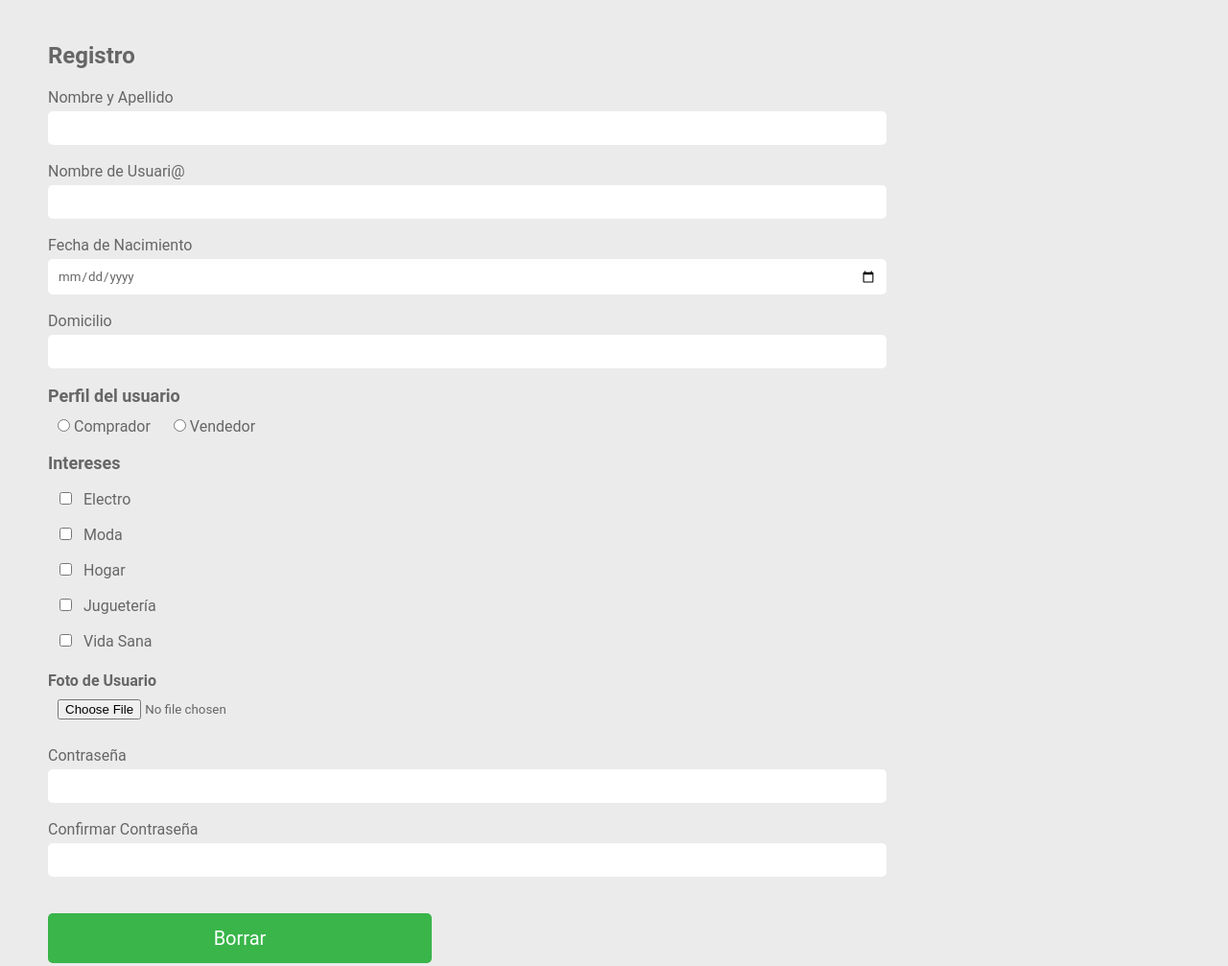
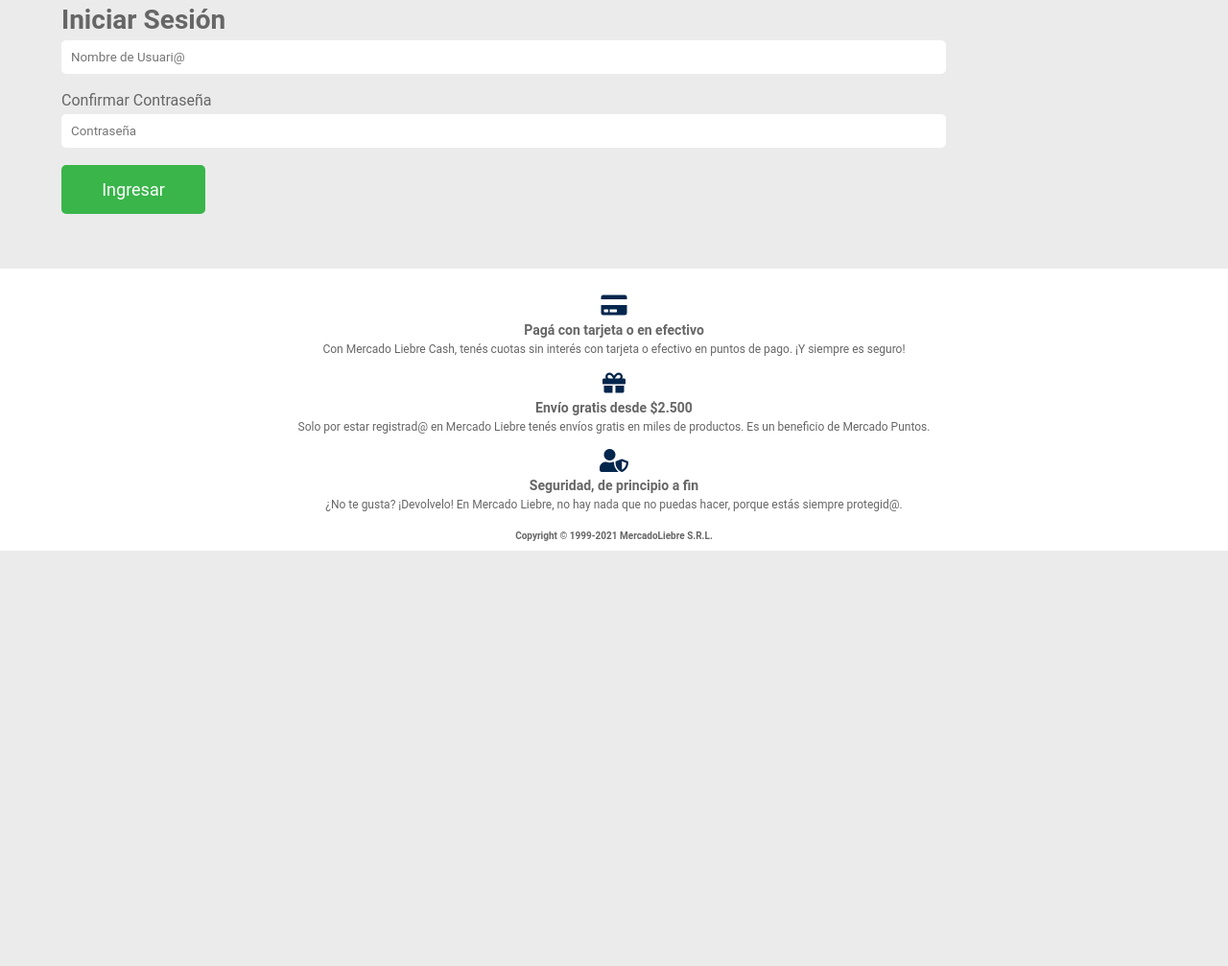
Before and after one commit to mayorgaclara/dhtroopersM4E1MayorgaClara, a website: page views/login.html in a window 1280 px wide. Shown: the part 414-1421 px from the top of the page at 96% size. After the commit the page ends 988 px from the top, so only its background shows below. Drawn offline with Linux system fonts and the light colour scheme.

Commit message:
Agregando registro Login

```diff
--- a/app.js
+++ b/app.js
@@ -1,6 +1,6 @@
 const express = require('express')
 const app = express()
-const port = 3000
+const port = 3002
 const path = require('path');
 app.use(express.static('public'));
 
--- a/public/css/styles.css
+++ b/public/css/styles.css
@@ -17,8 +17,9 @@
         display: flex;
         justify-content: center;
         padding: 1px;
-        align-items: center;
         width: 100%;
+        height: 100%;
+
     }
     .button {
         padding: 3px 5px;
@@ -74,7 +75,6 @@
         background: white;
         font-size: 12px;
         color:rgb(59, 59, 59);
-
     }
 
     header ul li a{
@@ -221,7 +221,7 @@
     font-size: 10px;
 }
 
-/***** CSS REGISTRO DE USUARIO *****/
+/*Registro de Usuario*/
 
 .formulario-registro{
     margin-top: 20px;
@@ -307,6 +307,41 @@
 
     }
 
+    /*Login*/
+
+    .login-formulario{
+        width: 90%
+    }
+
+    .login-formulario, .login-title{
+        color: #666;
+        padding-top: 20px 30px 0px;
+        margin-top: 10px;
+        margin-bottom: 10px;
+        margin: auto;
+    }
+
+    .login-title {
+        font-size: 28px;
+
+    }
+
+    .login-button button{
+        background-color: #39b54a;
+        border: none;
+        font-size: 18px;
+        color: white;
+        padding: 15px 30px;
+        border-radius: 5px;
+        width: 100%;
+        transition: background-color 450ms;
+        margin-bottom: 5%;
+        max-width: 150px;
+    }
+
+    .login-button button:hover{
+        background-color: #03264C;
+    }
 
 
 @media (min-width: 361px){
--- a/views/register.html
+++ b/views/login.html
@@ -66,77 +66,27 @@
         </section>
     </header>
 
-    <main class="formulario-registro">
 
-        <h1 class="h1-registro">Registro</h1>
+    <main class="login-formulario">
+        <h1 class="login-title">Iniciar Sesión</h1>
 
-        <form action="/crear-usario" method="POST" class="register-form">
+        <form action="/crear-producto" method="POST" class="login-form">
             <div class="controlador-formulario">
-                <label for="nombre-apellido">Nombre y Apellido</label>
-                <input type="text" name="nombre-apellido" id="nombre-apellido" required>
-            </div>
-            <div class="controlador-formulario">
-                <label for="user-name">Nombre de Usuari@</label>
-                <input type="text" name="user-name" id="user-name" required>
-            </div>
-            <div class="controlador-formulario">
-                <label for="birth-date">Fecha de Nacimiento</label>
-                <input type="date" name="birth-date" value="yyyy-dd-mm" min="1900-01-01" id="birth-date" required>
-            </div>
-            <div class="controlador-formulario">
-                <label for="adress">Domicilio</label>
-                <input type="text" name="adress" id="domicilio" required>
-            </div>
-
-            <div class="perfil-usuario">
-                <h4 id="perfil">Perfil del usuario</h4>
-                <label for="comprador" class="perfiles"><input type="radio" name="perfil" value="Comprador" id="comprador">
-                Comprador</label>
-                <label for="vendedor" class="perfiles"><input type="radio" name="perfil" value="Vendedor" id="vendedor">
-                Vendedor</label>
-            </div>
-
-            <div class="perfil-intereses">
-                <h4 class="intereses-usuario">Intereses</h4>
-                <label for="intereses-a" class="intereses">
-                    <input type="checkbox" name="intereses" value="Electro" id="intereses-a">Electro
-                </label>
-                <label for="intereses-b" class="intereses">
-                    <input type="checkbox" name="intereses" value="Moda" id="intereses-b">Moda
-                </label>
-                <label for="intereses-c" class="intereses">
-                    <input type="checkbox" name="intereses" value="Hogar" id="intereses-c">Hogar
-                </label>
-                <label for="intereses-d" class="intereses">
-                    <input type="checkbox" name="intereses" value="Juguetería" id="intereses-d">Juguetería
-                </label>
-                <label for="intereses-e" class="intereses">
-                    <input type="checkbox" name="intereses" value="Vida Sana" id="intereses-e">Vida Sana
-                </label>
+                <label for="user-name"></label>
+                <input type="text" name="user-name" id="user-name" placeholder="Nombre de Usuari@" required>
             </div>
 
             <div class="controlador-formulario">
-                <h4 class="user-img">Foto de Usuario</h4>
-                <input type="file" name="user-img" accept="jpg">
-            </div>
-            <div class="controlador-formulario">
-                <label for="password">Contraseña</label>
-                <input type="password" name="password" id="password">
-            </div>
-            <div class="controlador-formulario">
                 <label for="confirm-password">Confirmar Contraseña</label>
-                <input type="password" name="password" id="confirm-password">
+                <input type="password" name="password" id="confirm-password" placeholder="Contraseña" required>
             </div>
 
-            <div class="form-buttons">
-                <button type="reset">Borrar</button>
-                <button type="submit">Registrarse</button>
+            <div class="login-button">
+                <button type ="submit">Ingresar</button>
             </div>
-
         </form>
 
     </main>
-
 
     <footer>
         <section class="footercompleto">
```
